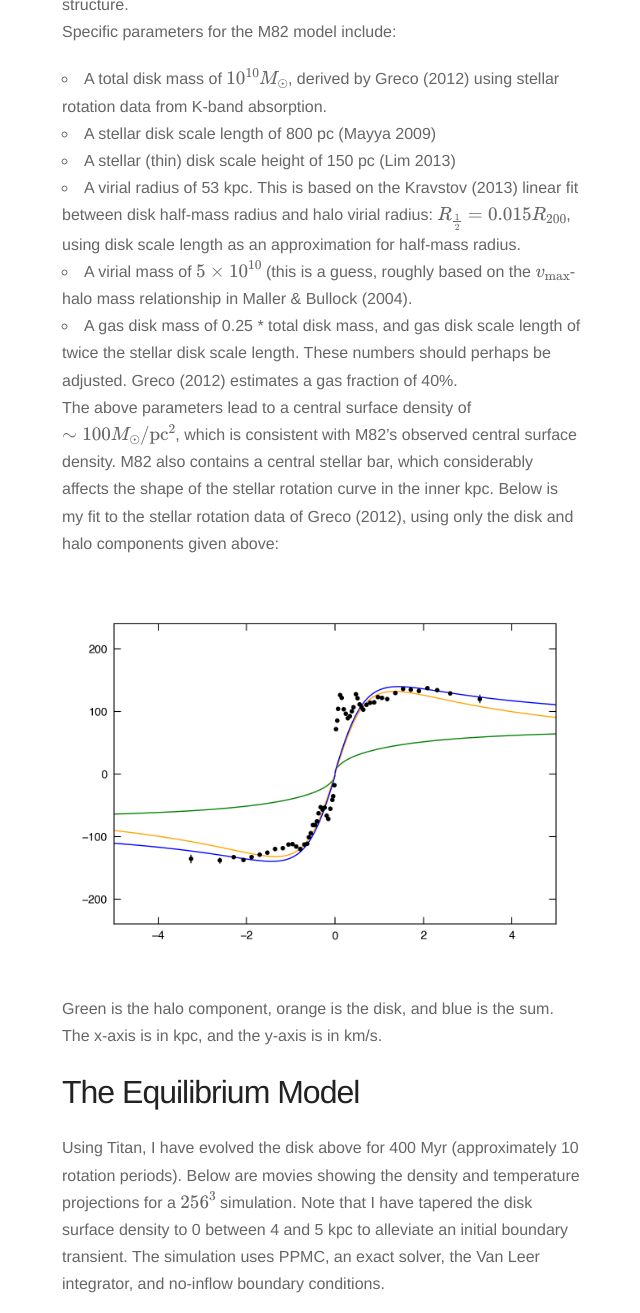
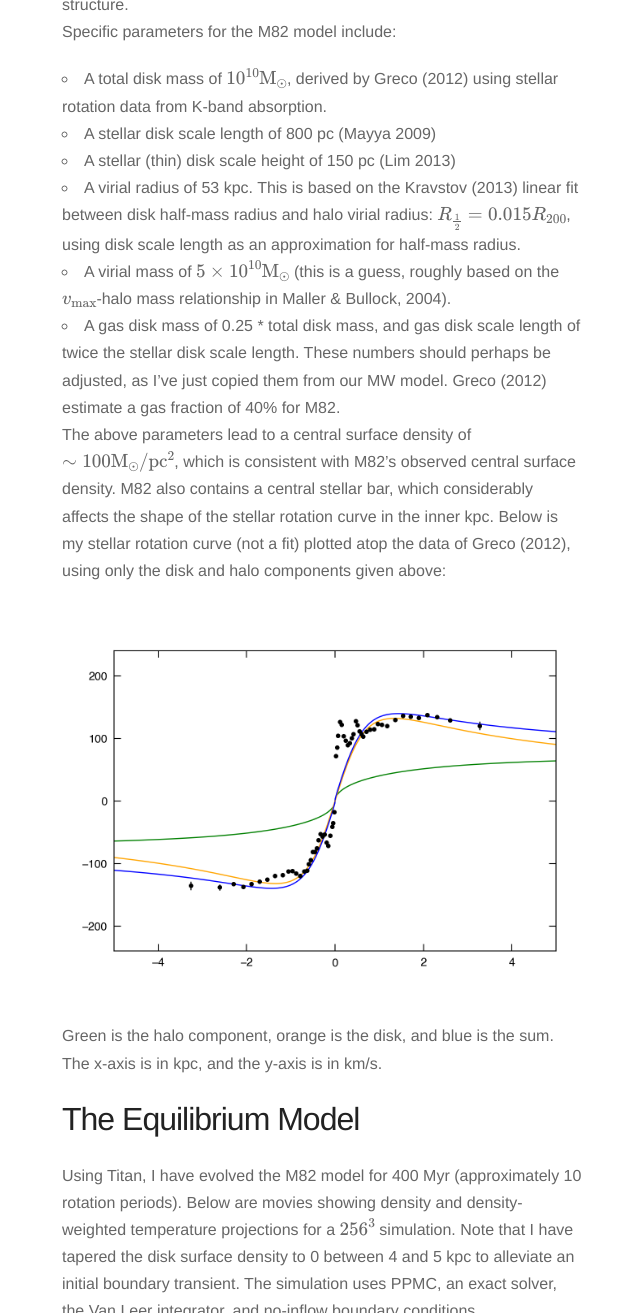
Before and after one commit to evaneschneider/site, a Jekyll site: the page built from _posts/2017-6-5-M82-models.markdown, in a window 1280 px wide and 1400 px high, scrolled down 493 px, cut to the strip 0-1313 px from the top of the window. Shown: the whole strip, without its empty margins (318-958 px from the left). Built offline with Jekyll 4.4.1, drawn with Linux system fonts in a browser that asks for light colours; nearby versions of some CDN libraries; formulas are drawn with MathJax 3.

Commit message:
minor edits

```diff
--- a/_posts/2017-6-5-M82-models.markdown
+++ b/_posts/2017-6-5-M82-models.markdown
@@ -10,14 +10,15 @@ here's where things stand currently:
 * We have a working equilibrium model for M82 with the same structure.
 
 Specific parameters for the M82 model include:
-* A total disk mass of $$10^{10} M_{\odot}$$, derived by Greco (2012) using stellar rotation data from K-band absorption.
+* A total disk mass of $$10^{10} \mathrm{M}_{\odot}$$, derived by Greco (2012) using stellar rotation data from K-band absorption.
 * A stellar disk scale length of 800 pc (Mayya 2009)
 * A stellar (thin) disk scale height of 150 pc (Lim 2013)
 * A virial radius of 53 kpc. This is based on the Kravstov (2013) linear fit between disk half-mass radius and halo virial radius: $$R_{\frac{1}{2}} = 0.015 R_{200}$$, using disk scale length as an approximation for half-mass radius.
-* A virial mass of $$5 \times 10^{10}$$ (this is a guess, roughly based on the $$v_\mathrm{max}$$-halo mass relationship in Maller & Bullock (2004).
-* A gas disk mass of 0.25 * total disk mass, and gas disk scale length of twice the stellar disk scale length. These numbers should perhaps be adjusted. Greco (2012) estimates a gas fraction of 40%.
+* A virial mass of $$5 \times 10^{10} \mathrm{M}_{\odot}$$ (this is a guess, roughly based on the $$v_\mathrm{max}$$-halo mass relationship in Maller & Bullock, 2004).
+* A gas disk mass of 0.25 * total disk mass, and gas disk scale length of twice the stellar disk scale length. These numbers should perhaps be adjusted, as I've just copied them from our MW model. Greco (2012) estimate a gas fraction of 40% for M82.
 
-The above parameters lead to a central surface density of $$\sim 100 M_{\odot} / \mathrm{pc}^2$$, which is consistent with M82's observed central surface density. M82 also contains a central stellar bar, which considerably affects the shape of the stellar rotation curve in the inner kpc. Below is my fit to the stellar rotation data of Greco (2012), using only the disk and halo components given above:
+
+The above parameters lead to a central surface density of $$\sim 100 \mathrm{M}_{\odot} / \mathrm{pc}^2$$, which is consistent with M82's observed central surface density. M82 also contains a central stellar bar, which considerably affects the shape of the stellar rotation curve in the inner kpc. Below is my stellar rotation curve (not a fit) plotted atop the data of Greco (2012), using only the disk and halo components given above:
 
 <img src="{{ site.url }}assets/images/m82_rotation_curve.png">
 
@@ -25,7 +26,7 @@ Green is the halo component, orange is the disk, and blue is the sum. The x-axis
 
 # The Equilibrium Model
 
-Using Titan, I have evolved the disk above for 400 Myr (approximately 10 rotation periods). Below  are movies showing the density and temperature projections for a $$256^3$$ simulation. Note that I have tapered the disk surface density to 0 between 4 and 5 kpc to alleviate an initial boundary transient. The simulation uses PPMC, an exact solver, the Van Leer integrator, and no-inflow boundary conditions.
+Using Titan, I have evolved the M82 model for 400 Myr (approximately 10 rotation periods). Below  are movies showing density and density-weighted temperature projections for a $$256^3$$ simulation. Note that I have tapered the disk surface density to 0 between 4 and 5 kpc to alleviate an initial boundary transient. The simulation uses PPMC, an exact solver, the Van Leer integrator, and no-inflow boundary conditions.
 
 <div style="text-align: center">
 <video src="{{ site.url }}assets/movies/m82_eq_256.mov" width="400" height="400" controls preload></video>
```
